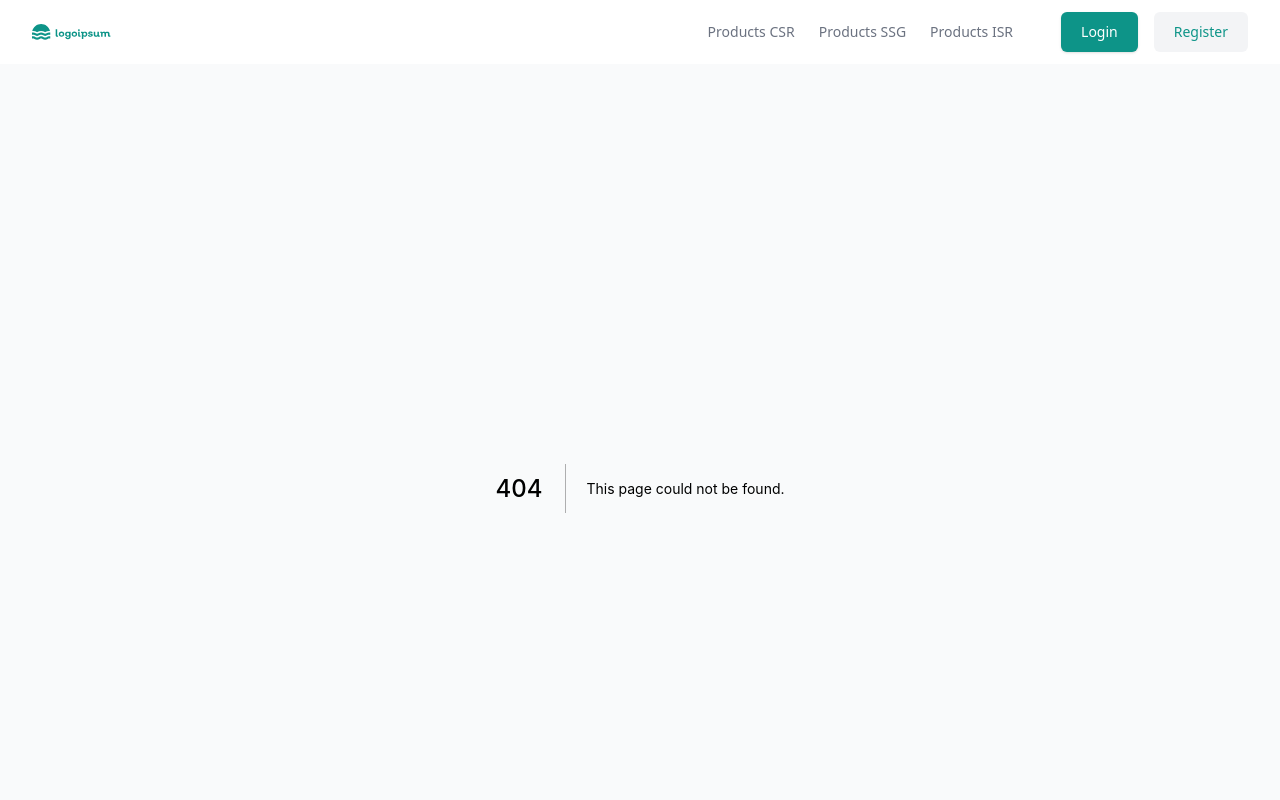
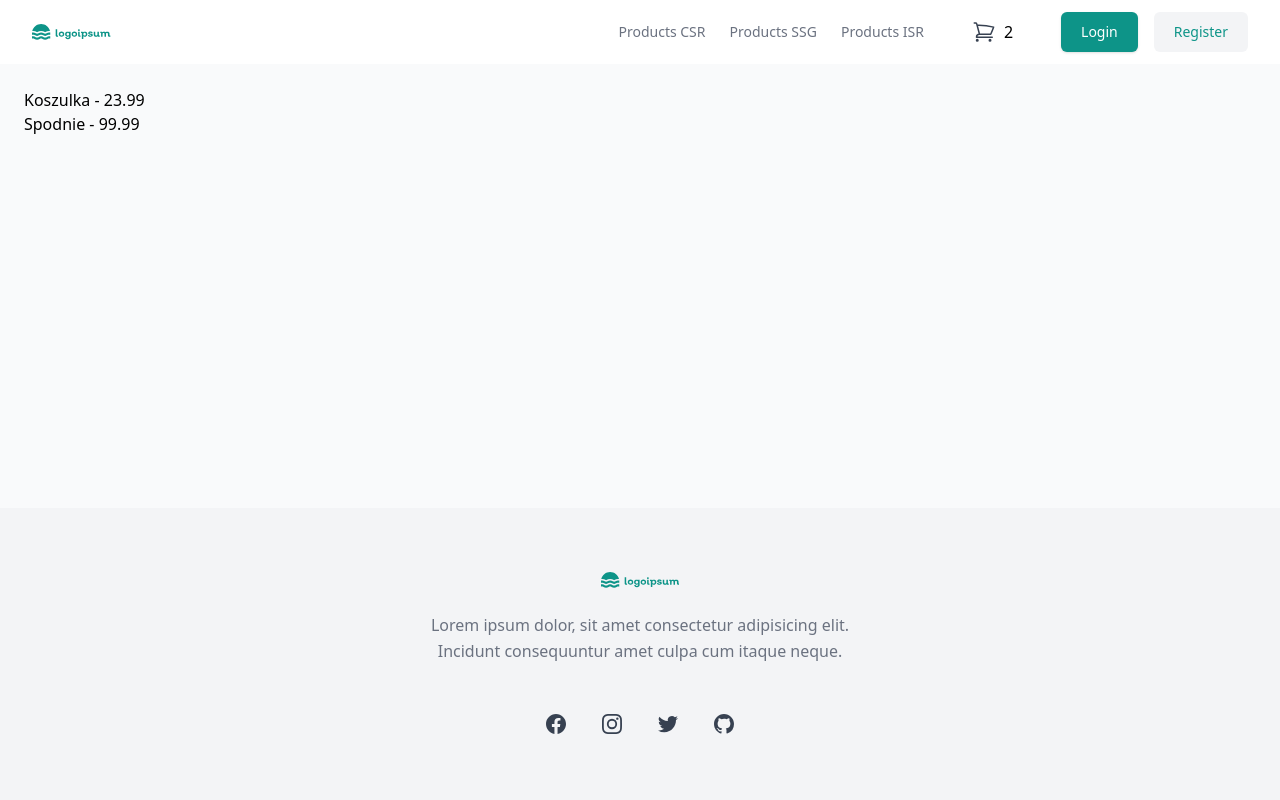
Before and after one commit to lukasz-klekner/e-commerce, a Next.js app: page /cart in a window 1280 px wide. Before the commit this address had no page. Shown: the top 800 px of the page. Built offline with nearby package versions, Linux system fonts and the light colour scheme.

Commit message:
feat: add CartPage, CartBar and CartContext

```diff
--- /dev/null
+++ b/components/Cart/CartBar.tsx
@@ -0,0 +1,17 @@
+import Link from 'next/link'
+
+import { Cart } from '../../icons/Cart'
+import { useCartState } from './CartContext'
+
+export const CartBar = () => {
+  const { items } = useCartState()
+
+  return (
+    <Link href='/cart'>
+      <a className='inline-flex gap-2'>
+        <Cart />
+        <span>{items.length}</span>
+      </a>
+    </Link>
+  )
+}
--- /dev/null
+++ b/components/Cart/CartContext.tsx
@@ -0,0 +1,45 @@
+import { createContext, ReactNode, useContext, useState } from 'react'
+
+interface CartItem {
+  title: string
+  price: number
+}
+
+interface CartState {
+  items: CartItem[]
+}
+
+export const CartStateContext = createContext<CartState | null>(null)
+
+export const CartStateContextProvider = ({
+  children,
+}: {
+  children: ReactNode
+}) => {
+  const [cartItems, setCartItems] = useState<CartItem[]>([
+    {
+      title: 'Koszulka',
+      price: 23.99,
+    },
+    {
+      title: 'Spodnie',
+      price: 99.99,
+    },
+  ])
+
+  return (
+    <CartStateContext.Provider value={{ items: cartItems }}>
+      {children}
+    </CartStateContext.Provider>
+  )
+}
+
+export const useCartState = () => {
+  const cartState = useContext(CartStateContext)
+
+  if (!cartState) {
+    throw new Error('You forgot CartStateContextProvider')
+  }
+
+  return cartState
+}
--- a/components/Header.tsx
+++ b/components/Header.tsx
@@ -1,6 +1,7 @@
 import Link from 'next/link'
 
 import { Logo } from '../icons/Logo'
+import { CartBar } from './Cart/CartBar'
 
 import { NavLink } from './NavLink'
 
@@ -41,6 +42,8 @@ export const Header = () => {
                 ))}
               </ul>
             </nav>
+
+            <CartBar />
 
             <div className='flex items-center gap-4'>
               <div className='sm:flex sm:gap-4'>
--- /dev/null
+++ b/icons/Cart.tsx
@@ -0,0 +1,16 @@
+export const Cart = () => (
+  <svg
+    xmlns='http://www.w3.org/2000/svg'
+    fill='none'
+    viewBox='0 0 24 24'
+    strokeWidth={1.5}
+    stroke='currentColor'
+    className='w-6 h-6 text-gray-700'
+  >
+    <path
+      strokeLinecap='round'
+      strokeLinejoin='round'
+      d='M2.25 3h1.386c.51 0 .955.343 1.087.835l.383 1.437M7.5 14.25a3 3 0 00-3 3h15.75m-12.75-3h11.218c1.121-2.3 2.1-4.684 2.924-7.138a60.114 60.114 0 00-16.536-1.84M7.5 14.25L5.106 5.272M6 20.25a.75.75 0 11-1.5 0 .75.75 0 011.5 0zm12.75 0a.75.75 0 11-1.5 0 .75.75 0 011.5 0z'
+    />
+  </svg>
+)
--- a/pages/_app.tsx
+++ b/pages/_app.tsx
@@ -5,17 +5,20 @@ import { DefaultSeo } from 'next-seo'
 import '../styles/globals.css'
 import { Layout } from '../components/Layout'
 import SEO from '../next-seo.config'
+import { CartStateContextProvider } from '../components/Cart/CartContext'
 
 const client = new QueryClient()
 
 function MyApp({ Component, pageProps }: AppProps) {
   return (
+    <CartStateContextProvider>
       <QueryClientProvider client={client}>
         <Layout>
           <DefaultSeo {...SEO} />
           <Component {...pageProps} />
         </Layout>
       </QueryClientProvider>
+    </CartStateContextProvider>
   )
 }
 
--- /dev/null
+++ b/pages/cart.tsx
@@ -0,0 +1,21 @@
+import { useCartState } from '../components/Cart/CartContext'
+
+const CartPage = () => {
+  const { items } = useCartState()
+
+  return (
+    <div>
+      <ul>
+        {items.map(({ title, price }, index) => {
+          return (
+            <li key={`${title}_${index}`}>
+              {title} - {price}
+            </li>
+          )
+        })}
+      </ul>
+    </div>
+  )
+}
+
+export default CartPage
```
Lines whose indentation alone changed are shown as unchanged.
